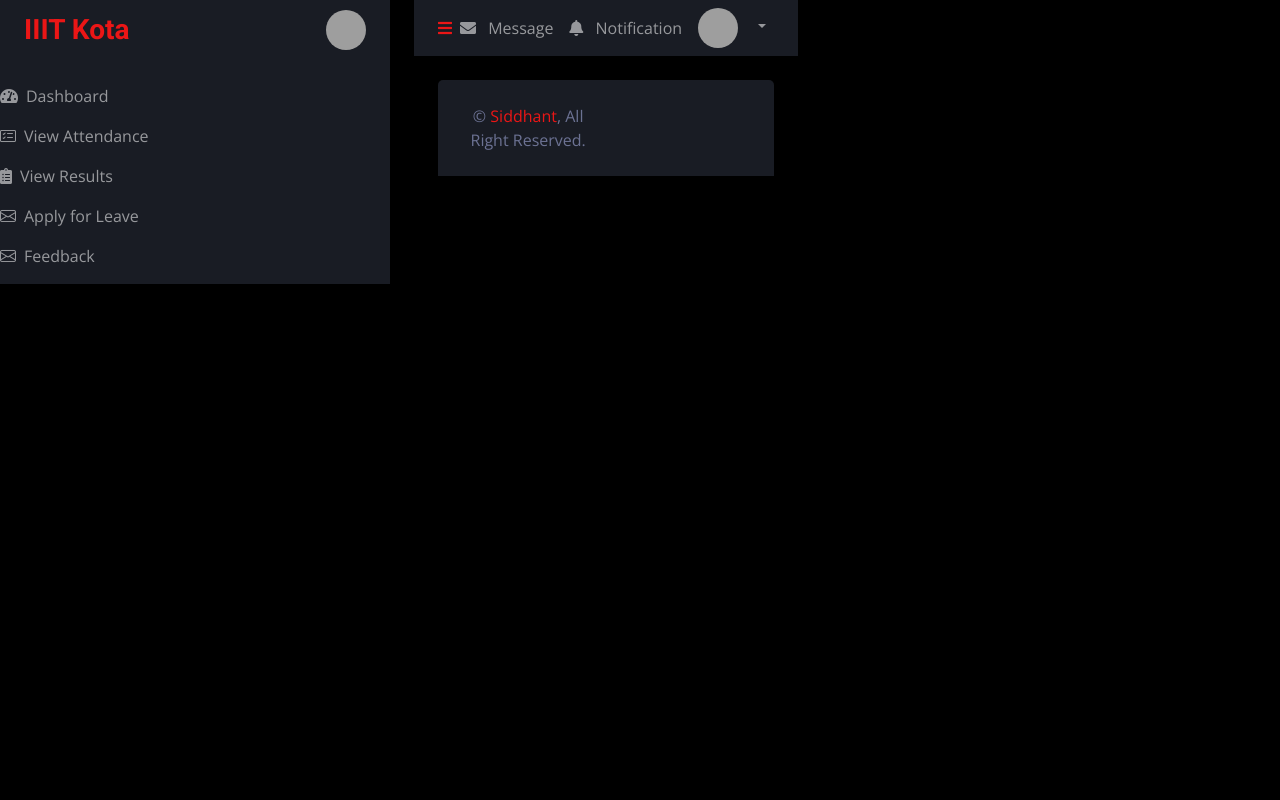
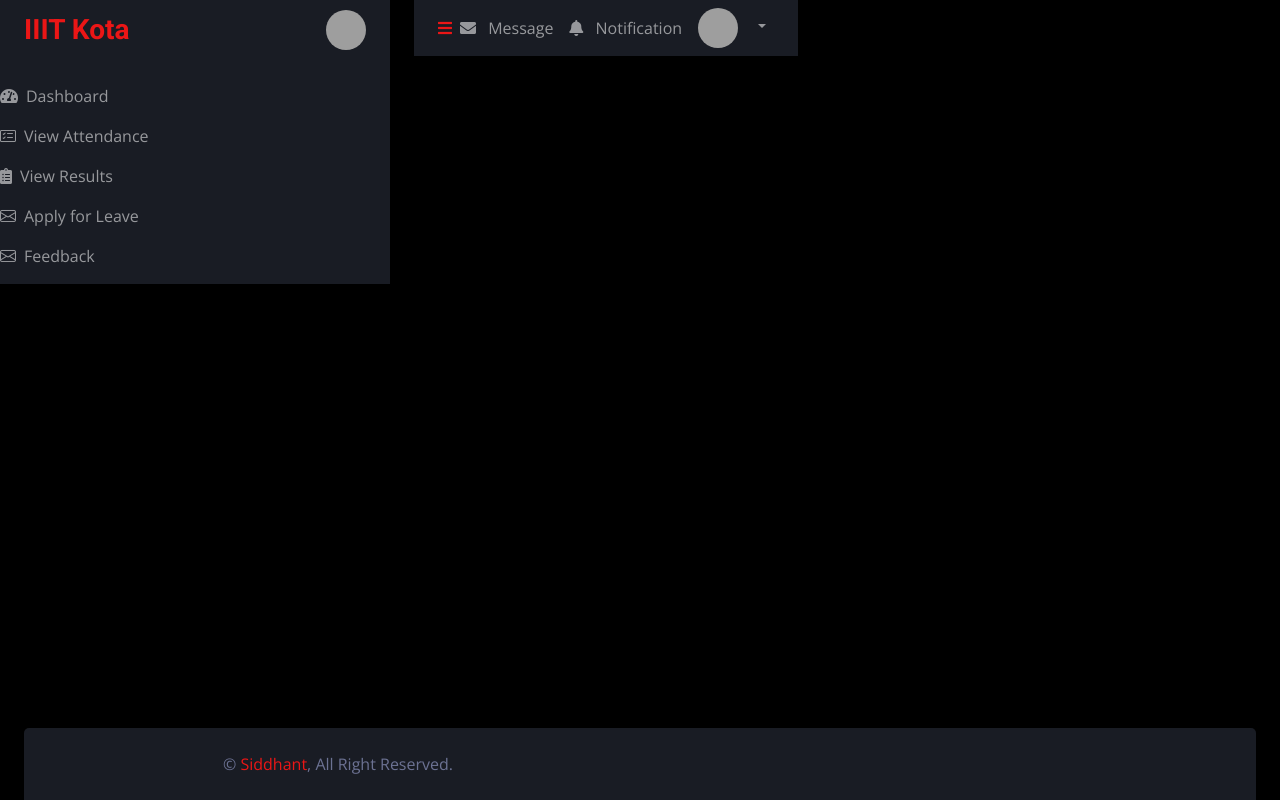
Before and after one commit to jhasiddhant/student-management-system, a Django app: template base/templates/student_template/base_template.html in a window 1280 px wide. Run offline with Django 4.2, Linux system fonts and the light colour scheme; the template is opened without the code that fills it, so the values that code supplies are empty; some libraries are stand-ins or nearby versions; grey boxes are pictures that could not be loaded.

Commit message:
minor changes

```diff
--- a/base/templates/staff_template/base_template.html
+++ b/base/templates/staff_template/base_template.html
@@ -80,7 +80,7 @@
             {% block main_content %}{% endblock main_content %}
 
             <!-- Footer Start -->
-            <div class="container-fluid pt-4 px-4 foot">
+            <div class="container-fluid pt-4 px-4">
                 {% include 'staff_template/footer.html' %}
             </div>
             <!-- Footer End -->
--- a/base/templates/student_template/base_template.html
+++ b/base/templates/student_template/base_template.html
@@ -80,7 +80,7 @@
             {% block main_content %}{% endblock main_content %}
 
             <!-- Footer Start -->
-            <div class="container-fluid pt-4 px-4">
+            <div class="container-fluid pt-4 px-4 fixed-bottom">
                 {% include 'student_template/footer.html' %}
             </div>
             <!-- Footer End -->
```
Also changed, not shown: media/profiles/1509299785506.jpg (deleted), media/profiles/1509299785506_6i8PZRf.jpg (deleted), media/profiles/1_2.jpg (deleted), media/profiles/2020-12-08.jpg (deleted), media/profiles/2020-12-08_JylMoIz.jpg (deleted), media/profiles/ankur.png (deleted).
